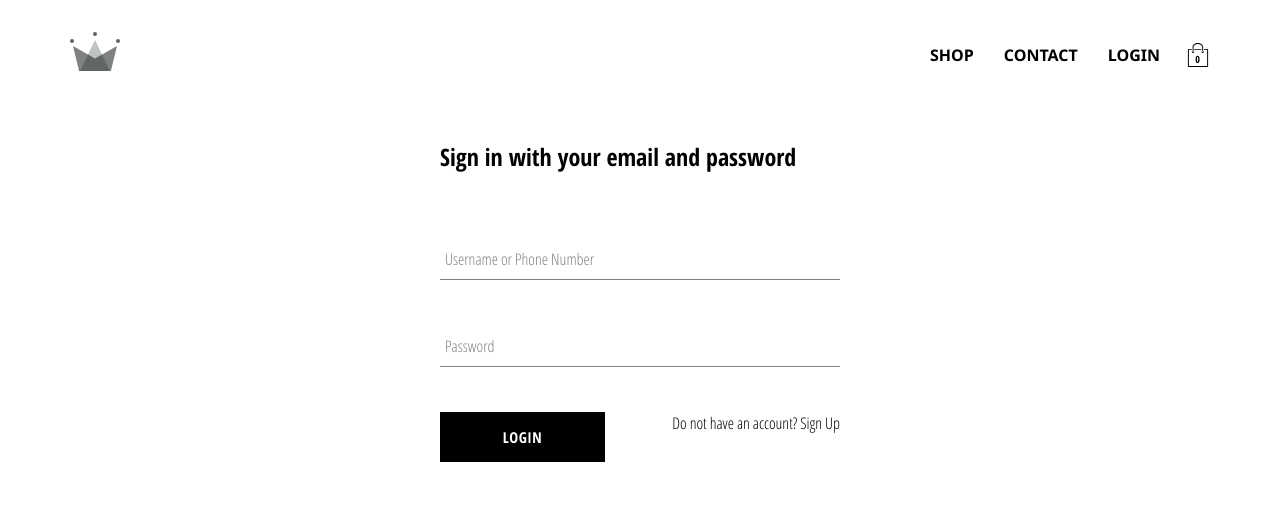
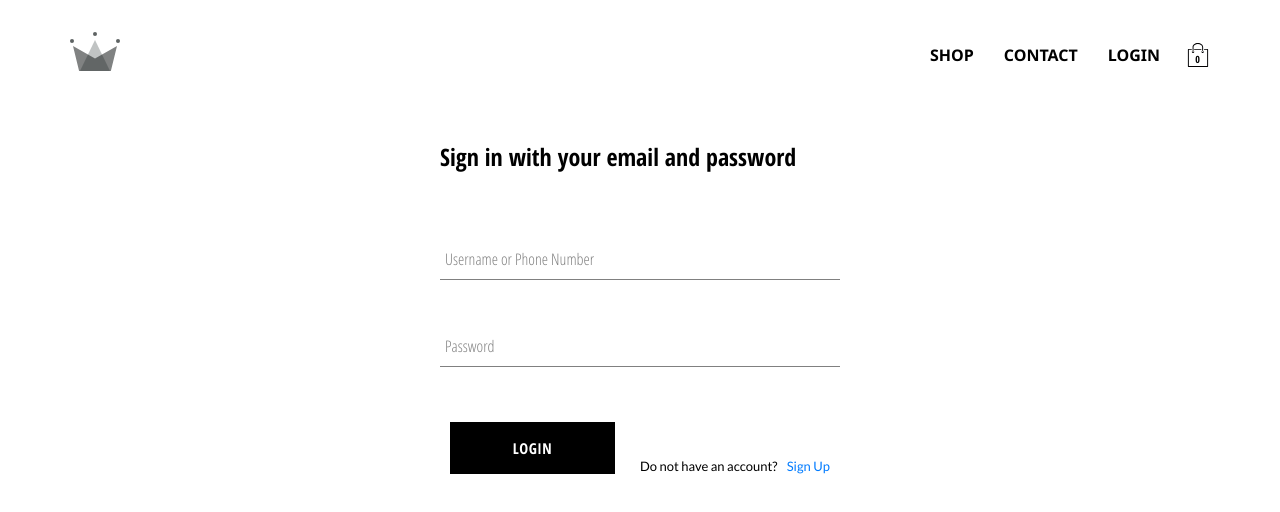
Before and after one commit to MehfCodes/ecommerce-fullstack, a React (Create React App) app in the folder client/: page /Login in a window 1280 px wide. Shown: the top 512 px of the page. Built offline with nearby package versions, Linux system fonts and the light colour scheme.

Commit message:
apply animation on Authentication component, change fonts in Profile, Login and SignUp components

```diff
--- a/client/package.json
+++ b/client/package.json
@@ -15,6 +15,7 @@
     "react-redux": "^7.2.2",
     "react-router-dom": "^5.2.0",
     "react-scripts": "4.0.1",
+    "react-spring": "^8.0.27",
     "redux": "^4.0.5",
     "redux-logger": "^3.0.6",
     "redux-persist": "^6.0.0",
--- a/client/public/index.html
+++ b/client/public/index.html
@@ -5,6 +5,7 @@
     <link rel="icon" href="%PUBLIC_URL%/favicon.ico" />
     <meta name="viewport" content="width=device-width, initial-scale=1" />
     <meta name="theme-color" content="#000000" />
+
     <meta
       name="description"
       content="Web site created using create-react-app"
@@ -29,6 +30,12 @@
       href="https://fonts.googleapis.com/css2?family=Open+Sans+Condensed:ital,wght@0,300;0,700;1,300&display=swap"
       rel="stylesheet"
     />
+    <link rel="preconnect" href="https://fonts.gstatic.com" />
+    <link href="https://fonts.gstatic.com" />
+    <link
+      href="https://fonts.googleapis.com/css2?family=Lato&family=Poppins:wght@300&display=swap"
+      rel="stylesheet"
+    />
     <title>React App</title>
   </head>
   <body>
--- a/client/src/components/button/button.scss
+++ b/client/src/components/button/button.scss
@@ -15,11 +15,11 @@
   cursor: pointer;
   display: flex;
   justify-content: center;
+  border: 1px solid black;
 
   &:hover {
     background-color: white;
     color: black;
-    border: 1px solid black;
   }
 
   &.google-login {
--- a/client/src/components/login/login.jsx
+++ b/client/src/components/login/login.jsx
@@ -6,6 +6,7 @@ import { withRouter } from 'react-router-dom';
 import { Login as SignIn } from './../../utils/auth';
 import { setCurrentUser } from '../../redux/user/user.actions';
 import { connect } from 'react-redux';
+import { Spring } from 'react-spring/renderprops';
 class Login extends Component {
   constructor(props) {
     super(props);
@@ -35,7 +36,9 @@ class Login extends Component {
   };
   render() {
     return (
-      <div className="login">
+      <Spring from={{ opacity: 0 }} to={{ opacity: 1 }}>
+        {(props) => (
+          <div className="login" style={props}>
             <h2>Sign in with your email and password</h2>
             {/* <span>Sign in with your email and password</span> */}
             <form onSubmit={this.handleSubmit} autoComplete="off">
@@ -60,8 +63,8 @@ class Login extends Component {
               />
               <div className="buttons">
                 <Button type="submit">Login</Button>
-            <div className="">
-              Do not have an account?{' '}
+                <div className="suggest">
+                  Do not have an account?
                   <span onClick={() => this.props.showSignUpHandler()}>
                     Sign Up
                   </span>
@@ -69,6 +72,8 @@ class Login extends Component {
               </div>
             </form>
           </div>
+        )}
+      </Spring>
     );
   }
 }
--- a/client/src/components/login/login.scss
+++ b/client/src/components/login/login.scss
@@ -1,3 +1,25 @@
+@mixin button_style {
+  display: flex;
+  flex-direction: row;
+  justify-content: space-between;
+  align-items: flex-end;
+  padding: 10px;
+
+  .suggest {
+    width: 50%;
+    display: flex;
+    justify-content: space-between;
+    // border: 1px solid red;
+    font-family: 'Lato', sans-serif;
+    font-size: 13px;
+
+    span {
+      cursor: pointer;
+      color: #007bff;
+    }
+  }
+}
+
 .login {
   width: 400px;
   display: flex;
@@ -7,7 +29,6 @@
     margin: 10px 0;
   }
   .buttons {
-    display: flex;
-    justify-content: space-between;
+    @include button_style();
   }
 }
--- a/client/src/components/sign-up/sign-up.jsx
+++ b/client/src/components/sign-up/sign-up.jsx
@@ -73,10 +73,12 @@ class SignUp extends Component {
             label="Confirm Password"
             require="true"
           ></FormInput>
-          <Button type="submit">SIGN UP</Button>
-          <div className="">
-            Do you have an account?{' '}
-            <span onClick={() => this.props.showSignUpHandler()}>Login</span>
+          <div className="buttons">
+            <Button type="submit">SIGN UP</Button>
+            <div className="suggest">
+              Do you have an account?{' '}
+              <span onClick={() => this.props.showSignUpHandler()}>Login</span>
+            </div>
           </div>
         </form>
       </div>
--- a/client/src/components/sign-up/sign-up.scss
+++ b/client/src/components/sign-up/sign-up.scss
@@ -1,3 +1,4 @@
+@import './../login/login.scss';
 .sign-up {
   display: flex;
   flex-direction: column;
@@ -6,4 +7,7 @@
   .title {
     margin: 10px 0;
   }
+  .buttons {
+    @include button_style();
+  }
 }
--- a/client/src/pages/authentication/authentication.jsx
+++ b/client/src/pages/authentication/authentication.jsx
@@ -2,6 +2,7 @@ import { Component } from 'react';
 import Login from '../../components/login/login';
 import SignUp from '../../components/sign-up/sign-up';
 import './authentication.scss';
+import { Transition, animated } from 'react-spring/renderprops';
 class Authentication extends Component {
   constructor(props) {
     super(props);
@@ -14,13 +15,31 @@ class Authentication extends Component {
     this.setState({ showSignUp: !this.state.showSignUp });
 
   render() {
+    let { showSignUp } = this.state;
     return (
       <div className="login-and-sign-up">
-        {this.state.showSignUp ? (
-          <SignUp showSignUpHandler={this.showSignUpHandler} />
-        ) : (
-          <Login showSignUpHandler={this.showSignUpHandler} />
-        )}
+        <Transition
+          items={showSignUp}
+          from={{ transform: 'translate3d(300px,0,0)' }}
+          enter={{ transform: 'translate3d(0,0,0)' }}
+          leave={{ transform: 'translate3d(-300px,0,0)', display: 'none' }}
+          config={{ duration: 500 }}
+          initial={null}
+        >
+          {(showSignUp) =>
+            showSignUp
+              ? (props) => (
+                  <animated.div style={props}>
+                    <SignUp showSignUpHandler={this.showSignUpHandler} />
+                  </animated.div>
+                )
+              : (props) => (
+                  <animated.div style={props}>
+                    <Login showSignUpHandler={this.showSignUpHandler} />
+                  </animated.div>
+                )
+          }
+        </Transition>
       </div>
     );
   }
--- a/client/src/pages/authentication/authentication.scss
+++ b/client/src/pages/authentication/authentication.scss
@@ -2,6 +2,6 @@
   width: 850px;
   display: flex;
   justify-content: center;
-  align-items: center;
+  align-items: flex-start;
   margin: 30px auto;
 }
--- a/client/src/pages/profile/profile.jsx
+++ b/client/src/pages/profile/profile.jsx
@@ -56,7 +56,7 @@ class Profile extends Component {
     return (
       <div className="profile-container">
         <div className="profile-menu">
-          <h3>user profile</h3>
+          <h2>user profile</h2>
           <span className="menu-option">
             <FaUserAlt size={12} />
             <span className="menu-option-title">user info</span>
@@ -98,7 +98,15 @@ class Profile extends Component {
               Edit
             </Button>
           ) : (
-            <Button onClick={this.updateUser}>update</Button>
+            <div className="buttons">
+              <Button onClick={this.updateUser}>update</Button>
+              <Button
+                onClick={() => this.setState({ isEdit: false })}
+                inverted={true}
+              >
+                cancel
+              </Button>
+            </div>
           )}
         </div>
       </div>
--- a/client/src/pages/profile/profile.scss
+++ b/client/src/pages/profile/profile.scss
@@ -7,25 +7,33 @@
 
   .profile-menu {
     border-right: 1px solid rgba(221, 219, 219, 0.438);
-    width: 12%;
+    width: 15%;
     display: flex;
     flex-direction: column;
     align-items: center;
+    font-family: 'Poppins', sans-serif;
+    text-transform: capitalize;
 
     .menu-option {
-      width: 100%;
+      width: 85%;
       height: 10%;
       display: flex;
-      justify-content: center;
+      justify-content: start;
       align-items: center;
-      //   border-bottom: 1px solid blue;
+      // border-bottom: 1px solid blue;
+      padding: 10px;
       &:hover {
         cursor: pointer;
+        // border: 1px solid gray;
+        box-shadow: 0 0 6px 1px rgb(201, 194, 194);
+        border-radius: 5px;
       }
       .menu-option-title {
-        width: 45%;
+        width: 95%;
         text-align: center;
         // border: 1px solid green;
+        font-weight: 600;
+        margin-left: 10px;
       }
     }
   }
@@ -52,10 +60,12 @@
         //   border: 1px solid red;
         width: 350px;
         height: 70px;
+        font-family: 'Lato', sans-serif;
 
         .field-title {
           font-size: 13px;
           text-transform: capitalize;
+          color: rgb(87, 84, 84);
         }
         .field-content {
           // border: 1px solid rebeccapurple;
@@ -74,5 +84,12 @@
       width: 120px;
       margin-top: auto;
     }
+    .buttons {
+      width: 35%;
+      // border: 1px solid red;
+      display: flex;
+      flex-direction: row-reverse;
+      justify-content: space-between;
+    }
   }
 }
```
Also changed, not shown: 2 other files (tests, documents, lock files or other folders). Lines whose indentation alone changed are shown as unchanged.
